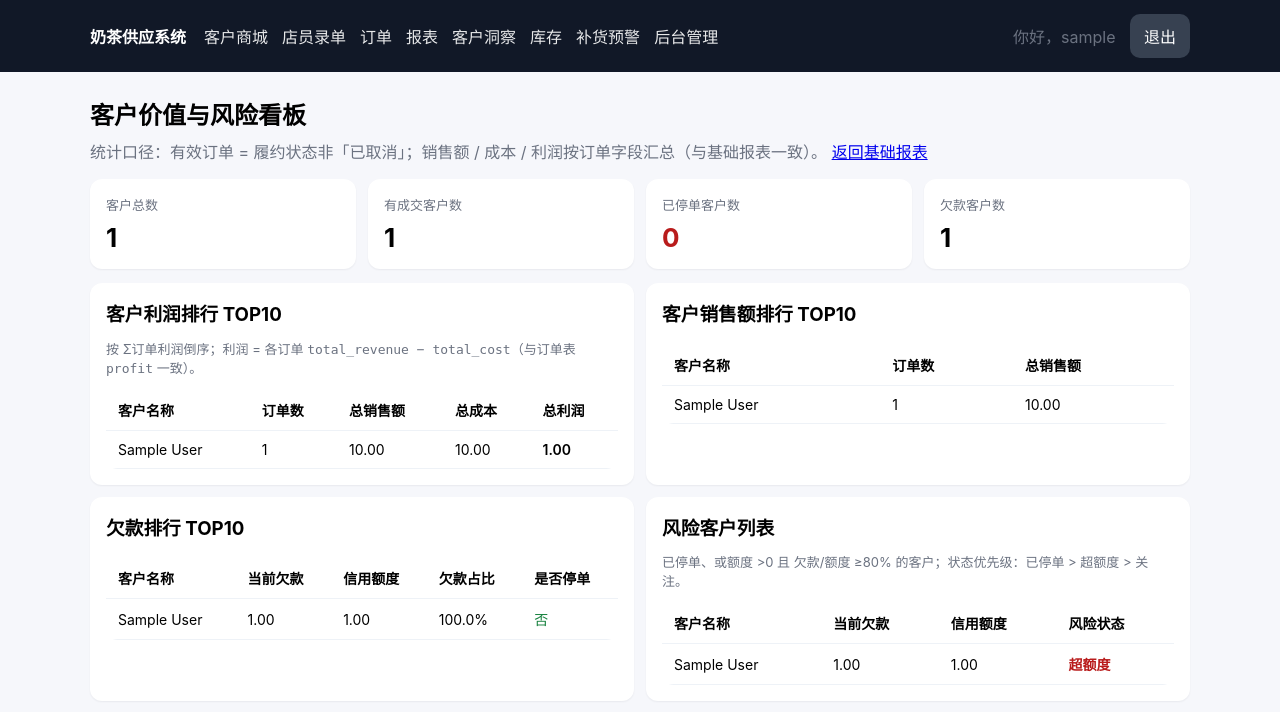
After one commit to yancy0911/tea-supply-system, a Django app: page /reports/customers/ in a window 1280 px wide. The commit adds this page. Shown: the top 712 px of the page. Run offline with Django 4.2, Linux system fonts and the light colour scheme; a user stored in the database is signed in; tables that the repository leaves empty hold one stand-in row (values such as "Sample post").

Commit message:
add customer value and risk dashboard
Made-with: Cursor

```diff
--- a/main/urls.py
+++ b/main/urls.py
@@ -13,6 +13,7 @@ from tea_supply.views import (
     order_status_update,
     orders_list,
     profile_view,
+    customer_insights_dashboard,
     reports_dashboard,
     replenishment_dashboard,
     bank_transfer_instructions,
@@ -69,6 +70,7 @@ urlpatterns = [
     path("inventory/", inventory_list, name="inventory-list"),
     path("replenishment/", replenishment_dashboard, name="replenishment-dashboard"),
     path("reports/", reports_dashboard, name="reports-dashboard"),
+    path("reports/customers/", customer_insights_dashboard, name="reports-customers"),
     path("orders/", orders_list, name="orders-list"),
     path("order/<int:order_id>/paid/", mark_order_paid, name="order_paid"),
     path("order/<int:order_id>/payment-failed/", mark_order_payment_failed, name="order-payment-failed"),
--- a/tea_supply/views.py
+++ b/tea_supply/views.py
@@ -190,7 +190,7 @@ def submit_order_from_lines(request, customer_obj, lines, *, from_shop=False, sh
     从购物车明细创建订单（批发录单 / 客户商城共用逻辑）。
     request: 可为 None（店员录单）；商城下单传入 request 以绑定 session。
     lines: 已解析的 list，元素为 dict：product_id, sale_type, quantity
-    from_shop=True 时跳过赊账/额度校验（商城现结/线下对账由老板处理）。
+    from_shop=True 时仍校验账号/停单等；仅跳过挂账额度数值校验（现结由老板线下对账）。
     """
     try:
         if not isinstance(lines, list) or len(lines) == 0:
@@ -231,6 +231,8 @@ def submit_order_from_lines(request, customer_obj, lines, *, from_shop=False, sh
         else:
             if customer_obj is None:
                 raise ValidationError("请选择客户")
+            if customer_obj.is_blocked:
+                raise ValidationError("客户已超额度，已暂停下单")
 
         current_unsettled = float(customer_obj.current_debt) if customer_obj else 0.0
         credit_limit = float(customer_obj.credit_limit) if customer_obj else 0.0
@@ -1375,6 +1377,101 @@ def orders_list(request):
     )
 
 
+def _customer_risk_status_label(customer):
+    """风险展示优先级：已停单 > 超额度 > 关注 > 正常。"""
+    debt = float(customer.current_debt or 0)
+    limit = float(customer.credit_limit or 0)
+    if customer.is_blocked:
+        return "已停单"
+    if limit > 0 and debt >= limit:
+        return "超额度"
+    if limit > 0 and debt / limit >= 0.8:
+        return "关注"
+    return "正常"
+
+
+@login_required
+@internal_user_required
+def customer_insights_dashboard(request):
+    """
+    客户价值与风险看板（稳版）：只读统计，口径与基础报表一致
+    （排除 workflow_status=已取消；无客户订单不参与排行）。
+    """
+    valid_order_base = Order.objects.exclude(
+        workflow_status=Order.WorkflowStatus.CANCELLED
+    ).exclude(customer__isnull=True)
+
+    profit_top = list(
+        valid_order_base.values("customer_id", "customer__name")
+        .annotate(
+            order_count=Count("id"),
+            total_sales=Coalesce(Sum("total_revenue"), 0.0),
+            total_cost=Coalesce(Sum("total_cost"), 0.0),
+            total_profit=Coalesce(Sum("profit"), 0.0),
+        )
+        .order_by("-total_profit")[:10]
+    )
+
+    sales_top = list(
+        valid_order_base.values("customer_id", "customer__name")
+        .annotate(
+            order_count=Count("id"),
+            total_sales=Coalesce(Sum("total_revenue"), 0.0),
+        )
+        .order_by("-total_sales")[:10]
+    )
+
+    debt_top = []
+    for c in Customer.objects.all().order_by("-current_debt")[:10]:
+        debt = float(c.current_debt or 0)
+        limit = float(c.credit_limit or 0)
+        ratio_pct = (debt / limit * 100.0) if limit > 0 else None
+        debt_top.append(
+            {
+                "name": c.name,
+                "current_debt": debt,
+                "credit_limit": limit,
+                "ratio_pct": ratio_pct,
+                "is_blocked": c.is_blocked,
+            }
+        )
+
+    risk_qs = Customer.objects.filter(
+        Q(is_blocked=True)
+        | Q(credit_limit__gt=0, current_debt__gte=F("credit_limit") * 0.8)
+    ).order_by("-current_debt")
+    risk_rows = []
+    for c in risk_qs:
+        risk_rows.append(
+            {
+                "name": c.name,
+                "current_debt": float(c.current_debt or 0),
+                "credit_limit": float(c.credit_limit or 0),
+                "risk_status": _customer_risk_status_label(c),
+            }
+        )
+
+    kpi_total_customers = Customer.objects.count()
+    kpi_customers_with_orders = valid_order_base.values("customer_id").distinct().count()
+    kpi_blocked_customers = Customer.objects.filter(is_blocked=True).count()
+    kpi_customers_with_debt = Customer.objects.filter(current_debt__gt=0).count()
+
+    return render(
+        request,
+        "reports_customer_insights.html",
+        {
+            "profit_top": profit_top,
+            "sales_top": sales_top,
+            "debt_top": debt_top,
+            "risk_rows": risk_rows,
+            "kpi_total_customers": kpi_total_customers,
+            "kpi_customers_with_orders": kpi_customers_with_orders,
+            "kpi_blocked_customers": kpi_blocked_customers,
+            "kpi_customers_with_debt": kpi_customers_with_debt,
+        },
+    )
+
+
 @login_required
 @internal_user_required
 def reports_dashboard(request):
--- a/templates/base.html
+++ b/templates/base.html
@@ -128,6 +128,7 @@
           <a href="/">店员录单</a>
           <a href="/orders/">订单</a>
           <a href="/reports/">报表</a>
+          <a href="/reports/customers/">客户洞察</a>
           {% if user.is_superuser %}
           <a href="/inventory/">库存</a>
           <a href="/replenishment/">补货预警</a>
--- /dev/null
+++ b/templates/reports_customer_insights.html
@@ -0,0 +1,140 @@
+{% extends "base.html" %}
+
+{% block content %}
+  <h2 style="margin: 0 0 8px 0">客户价值与风险看板</h2>
+  <p class="muted" style="margin: 0 0 16px 0">
+    统计口径：有效订单 = 履约状态非「已取消」；销售额 / 成本 / 利润按订单字段汇总（与基础报表一致）。
+    <a href="{% url 'reports-dashboard' %}">返回基础报表</a>
+  </p>
+
+  <div class="card-grid" style="grid-template-columns: repeat(4, minmax(0, 1fr)); margin-bottom: 14px">
+    <div class="card"><div class="label">客户总数</div><div class="value">{{ kpi_total_customers }}</div></div>
+    <div class="card"><div class="label">有成交客户数</div><div class="value">{{ kpi_customers_with_orders }}</div></div>
+    <div class="card"><div class="label">已停单客户数</div><div class="value" style="color:#b91c1c">{{ kpi_blocked_customers }}</div></div>
+    <div class="card"><div class="label">欠款客户数</div><div class="value">{{ kpi_customers_with_debt }}</div></div>
+  </div>
+
+  <div class="row">
+    <div class="card">
+      <h3 style="margin-top: 0">客户利润排行 TOP10</h3>
+      <p class="muted" style="font-size: 13px; margin-top: -6px">按 Σ订单利润倒序；利润 = 各订单 <code>total_revenue − total_cost</code>（与订单表 <code>profit</code> 一致）。</p>
+      <table class="table">
+        <thead>
+          <tr>
+            <th>客户名称</th>
+            <th>订单数</th>
+            <th>总销售额</th>
+            <th>总成本</th>
+            <th>总利润</th>
+          </tr>
+        </thead>
+        <tbody>
+          {% for r in profit_top %}
+            <tr>
+              <td>{{ r.customer__name }}</td>
+              <td>{{ r.order_count }}</td>
+              <td>{{ r.total_sales|floatformat:2 }}</td>
+              <td>{{ r.total_cost|floatformat:2 }}</td>
+              <td style="font-weight:600">{{ r.total_profit|floatformat:2 }}</td>
+            </tr>
+          {% empty %}
+            <tr><td colspan="5" class="muted">暂无数据</td></tr>
+          {% endfor %}
+        </tbody>
+      </table>
+    </div>
+    <div class="card">
+      <h3 style="margin-top: 0">客户销售额排行 TOP10</h3>
+      <table class="table">
+        <thead>
+          <tr><th>客户名称</th><th>订单数</th><th>总销售额</th></tr>
+        </thead>
+        <tbody>
+          {% for r in sales_top %}
+            <tr>
+              <td>{{ r.customer__name }}</td>
+              <td>{{ r.order_count }}</td>
+              <td>{{ r.total_sales|floatformat:2 }}</td>
+            </tr>
+          {% empty %}
+            <tr><td colspan="3" class="muted">暂无数据</td></tr>
+          {% endfor %}
+        </tbody>
+      </table>
+    </div>
+  </div>
+
+  <div class="row" style="margin-top: 12px">
+    <div class="card">
+      <h3 style="margin-top: 0">欠款排行 TOP10</h3>
+      <table class="table">
+        <thead>
+          <tr>
+            <th>客户名称</th>
+            <th>当前欠款</th>
+            <th>信用额度</th>
+            <th>欠款占比</th>
+            <th>是否停单</th>
+          </tr>
+        </thead>
+        <tbody>
+          {% for r in debt_top %}
+            <tr>
+              <td>{{ r.name }}</td>
+              <td>{{ r.current_debt|floatformat:2 }}</td>
+              <td>{{ r.credit_limit|floatformat:2 }}</td>
+              <td>{% if r.ratio_pct is not None %}{{ r.ratio_pct|floatformat:1 }}%{% else %}—{% endif %}</td>
+              <td>
+                {% if r.is_blocked %}
+                  <span style="color:#b91c1c;font-weight:600">已停单</span>
+                {% else %}
+                  <span style="color:#15803d">否</span>
+                {% endif %}
+              </td>
+            </tr>
+          {% empty %}
+            <tr><td colspan="5" class="muted">暂无数据</td></tr>
+          {% endfor %}
+        </tbody>
+      </table>
+    </div>
+    <div class="card">
+      <h3 style="margin-top: 0">风险客户列表</h3>
+      <p class="muted" style="font-size: 13px; margin-top: -6px">
+        已停单、或额度 &gt;0 且 欠款/额度 ≥80% 的客户；状态优先级：已停单 &gt; 超额度 &gt; 关注。
+      </p>
+      <table class="table">
+        <thead>
+          <tr>
+            <th>客户名称</th>
+            <th>当前欠款</th>
+            <th>信用额度</th>
+            <th>风险状态</th>
+          </tr>
+        </thead>
+        <tbody>
+          {% for r in risk_rows %}
+            <tr>
+              <td>{{ r.name }}</td>
+              <td>{{ r.current_debt|floatformat:2 }}</td>
+              <td>{{ r.credit_limit|floatformat:2 }}</td>
+              <td>
+                {% if r.risk_status == "已停单" %}
+                  <span style="color:#7f1d1d;font-weight:600">已停单</span>
+                {% elif r.risk_status == "超额度" %}
+                  <span style="color:#b91c1c;font-weight:600">超额度</span>
+                {% elif r.risk_status == "关注" %}
+                  <span style="color:#c2410c;font-weight:600">关注</span>
+                {% else %}
+                  <span style="color:#15803d">正常</span>
+                {% endif %}
+              </td>
+            </tr>
+          {% empty %}
+            <tr><td colspan="4" class="muted">暂无风险客户</td></tr>
+          {% endfor %}
+        </tbody>
+      </table>
+    </div>
+  </div>
+{% endblock %}
```
Also changed, not shown: tea_supply/admin.py (+12 -1 lines), tea_supply/models.py (+42 -0 lines), tea_supply/migrations/0038_customer_is_blocked.py (added).
